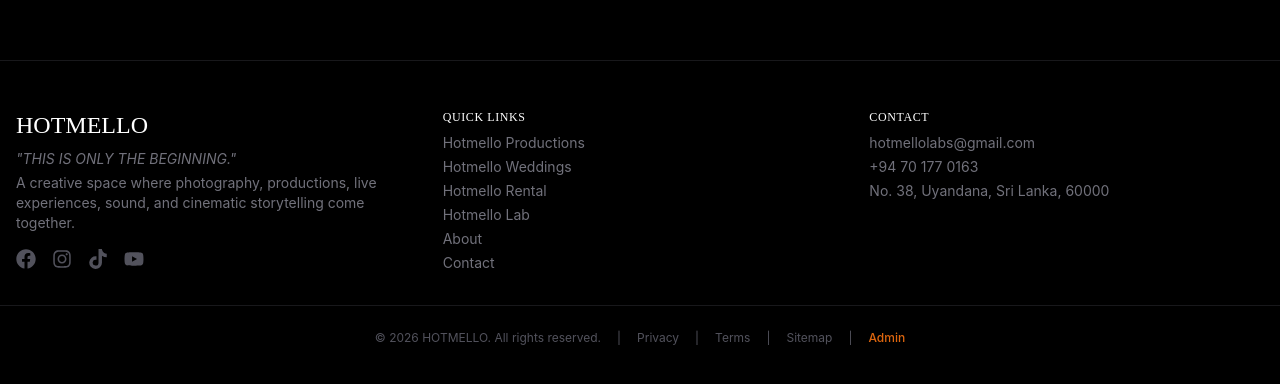
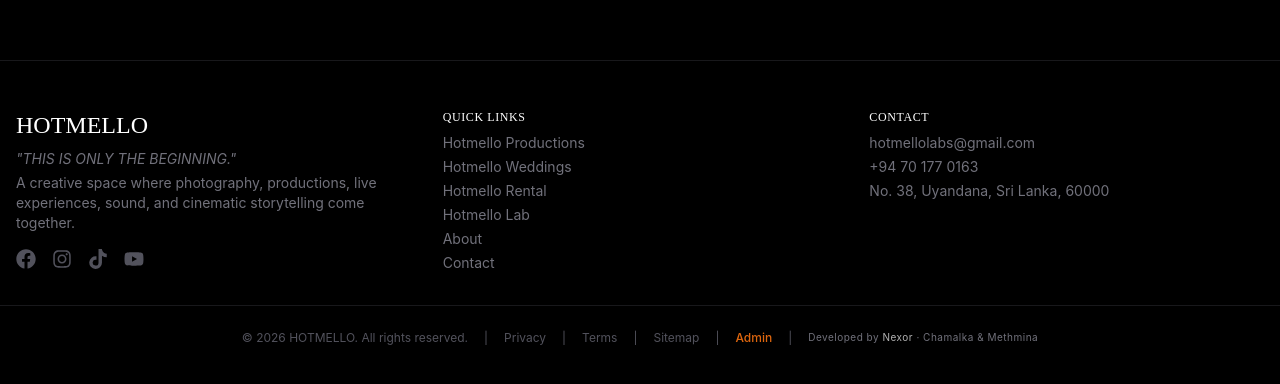
Before and after one commit to Methmina2/Studio, a React (Vite) app in the folder Frontend/: page /rentals in a window 1280 px wide. Shown: the part 740-1124 px from the top of the page. Built offline with nearby package versions, Linux system fonts and the light colour scheme; no server answers; a web font is replaced by a local one.

Commit message:
names added

```diff
--- a/Frontend/src/components/layout/Footer.jsx
+++ b/Frontend/src/components/layout/Footer.jsx
@@ -22,11 +22,6 @@
         <div>
           <h4 className="font-sans text-xs uppercase tracking-wider text-zinc-500">Quick Links</h4>
           <ul className="mt-2 space-y-1 text-sm">
-            {/*
-               Simplified Link logic:
-               Removed the colorMap and the --hover-color variable.
-               Applied standard hover:text-[#de660e] to all items.
-            */}
             {servicesData.map((s) => (
               <li key={s.id}>
                 <Link
@@ -52,6 +47,7 @@
         </div>
       </div>
 
+      {/* Bottom bar – now includes developer credits */}
       <div className="border-t border-zinc-900 mt-8 pt-6 text-center text-xs text-zinc-600">
         <div className="flex flex-wrap items-center justify-center gap-2 sm:gap-4">
           <span>&copy; 2026 HOTMELLO. All rights reserved.</span>
@@ -65,6 +61,10 @@
           <Link to="/admin/login" className="text-[#de660e] hover:text-white transition font-medium">
             Admin
           </Link>
+          <span>|</span>
+          <span className="text-zinc-500 text-[10px] tracking-wider">
+            Developed by <span className="text-white/70">Nexor</span> · Chamalka &amp; Methmina
+          </span>
         </div>
       </div>
     </footer>
```
